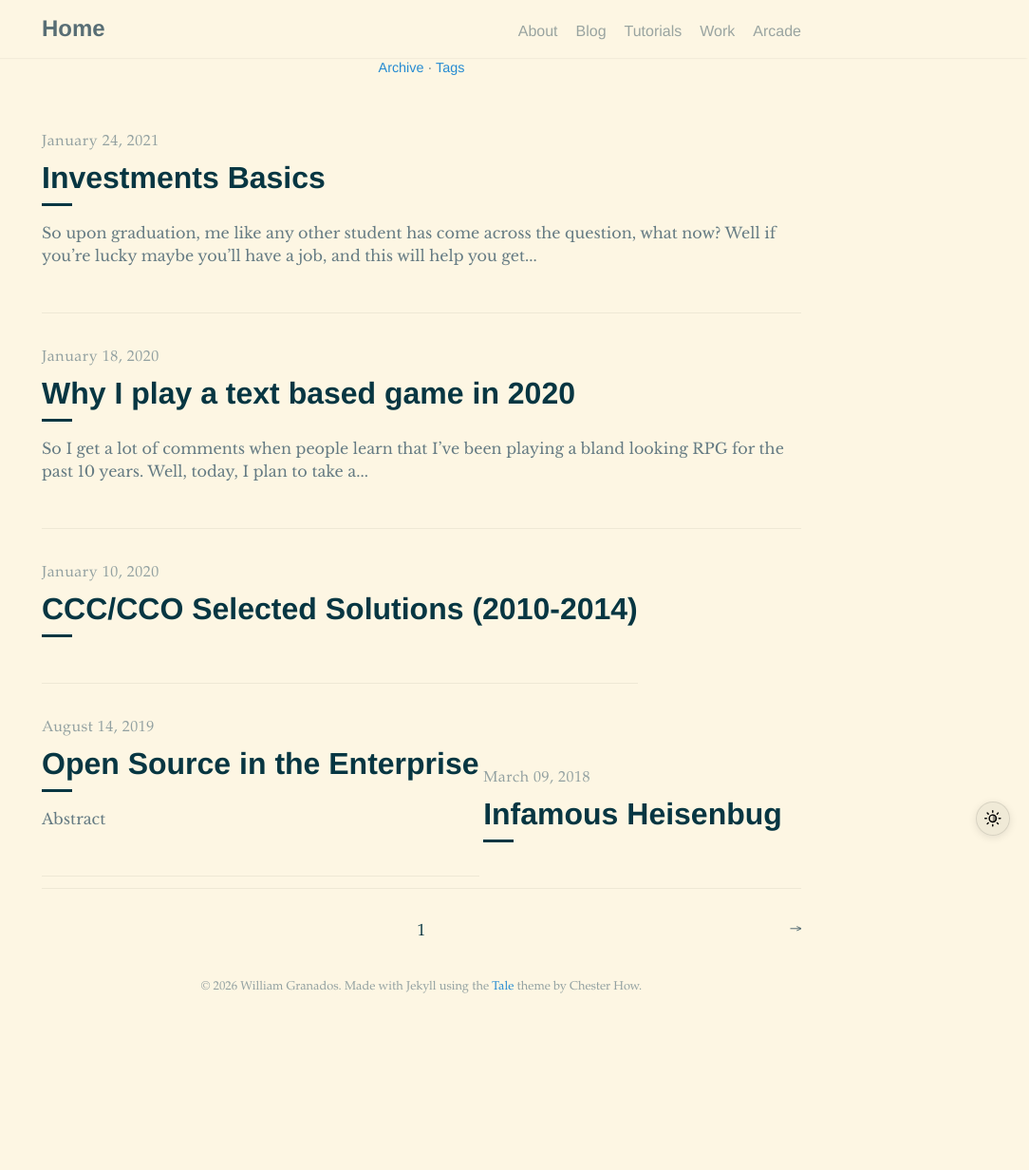
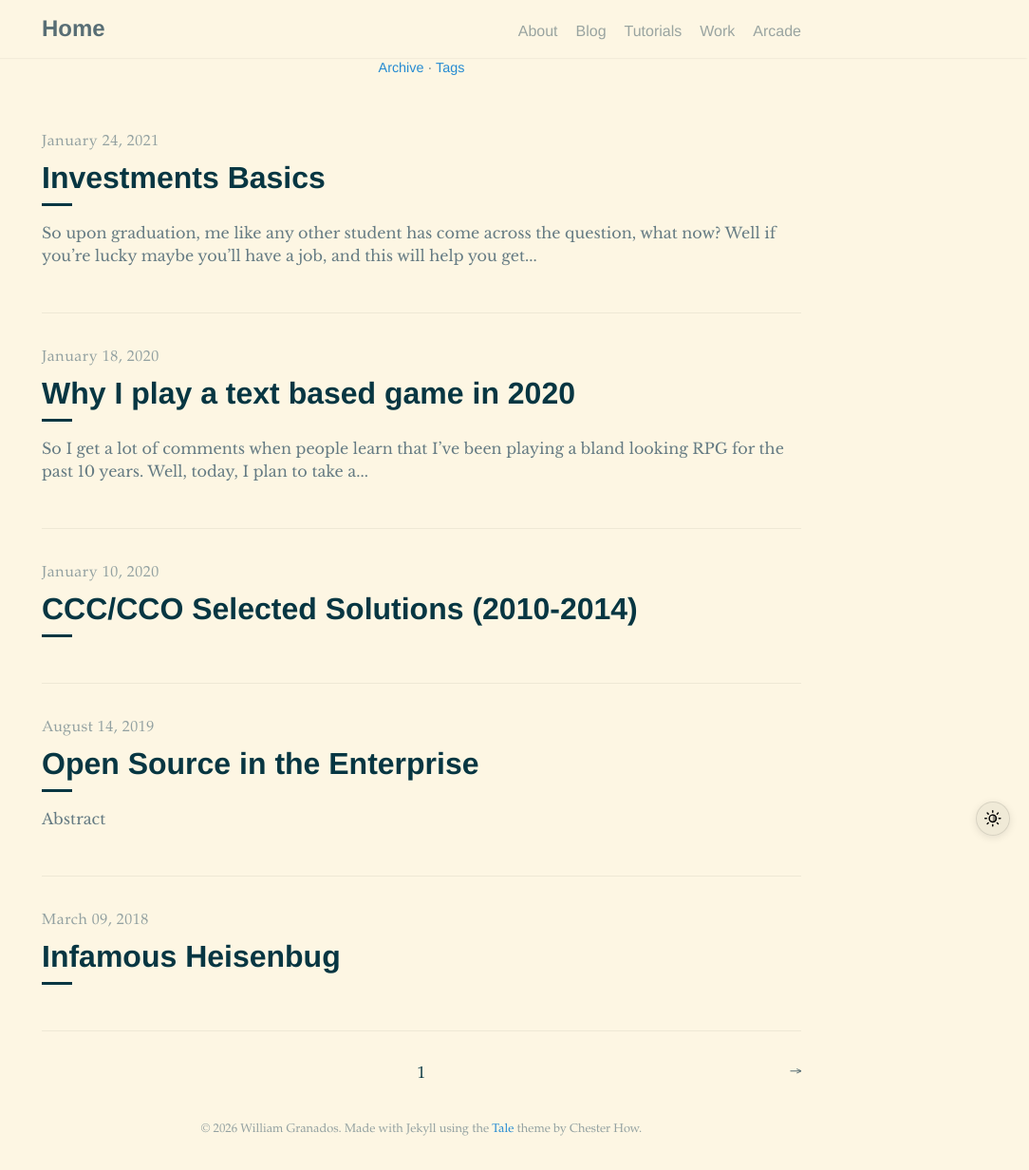
Before and after one commit to wgranados/wgranados.github.io, a Jekyll site: the page built from blog/index.html, in a window 1280 px wide. Shown: the whole page at 95% size, without its empty margins (196-1280 px from the left). Built offline with Jekyll 4.4.1, drawn with Linux system fonts in a browser that asks for light colours; the list of posts is cut into pages by our own code; before the commit the page ends 1082 px from its top, so only the background shows below that.

Commit message:
Fix blog index layout: full-width catalogue items
Tale styles catalogue posts as inline-block, so very short excerpts
left room for the next card on the same row. Force block +100% width
so the list stays a single column.

Made-with: Cursor

```diff
--- a/assets/styles.css
+++ b/assets/styles.css
@@ -36,6 +36,13 @@
 }
 
 /* Blog: archive, tags, post meta */
+/* Tale uses inline-block catalogue items; narrow excerpts (e.g. short first paragraph) let two posts share a row */
+.catalogue .catalogue-item {
+    box-sizing: border-box;
+    display: block;
+    width: 100%;
+}
+
 .blog-index-tools {
     font-family: "Helvetica Neue", Helvetica, Arial, sans-serif;
     font-size: 0.9rem;
```
